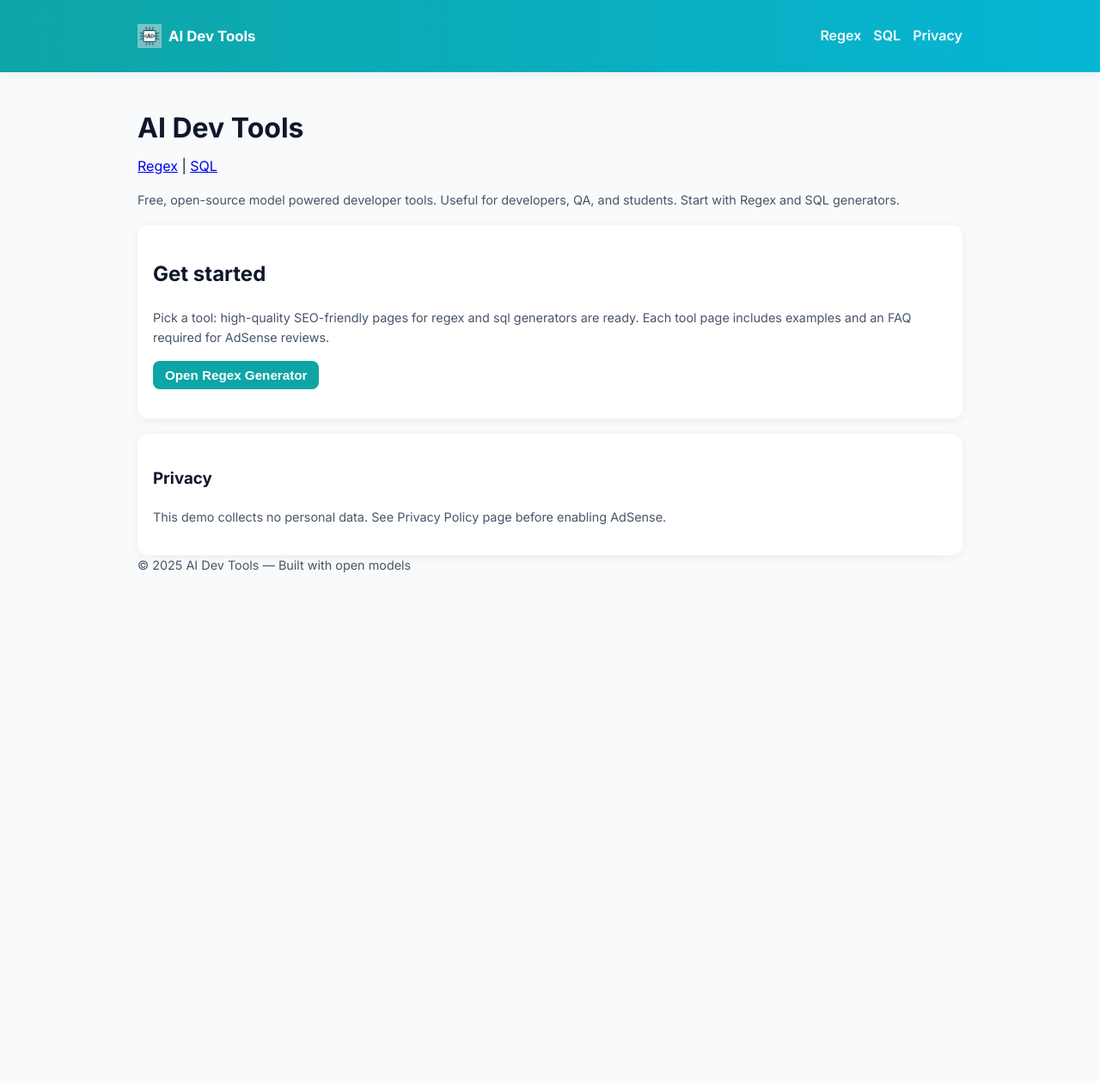
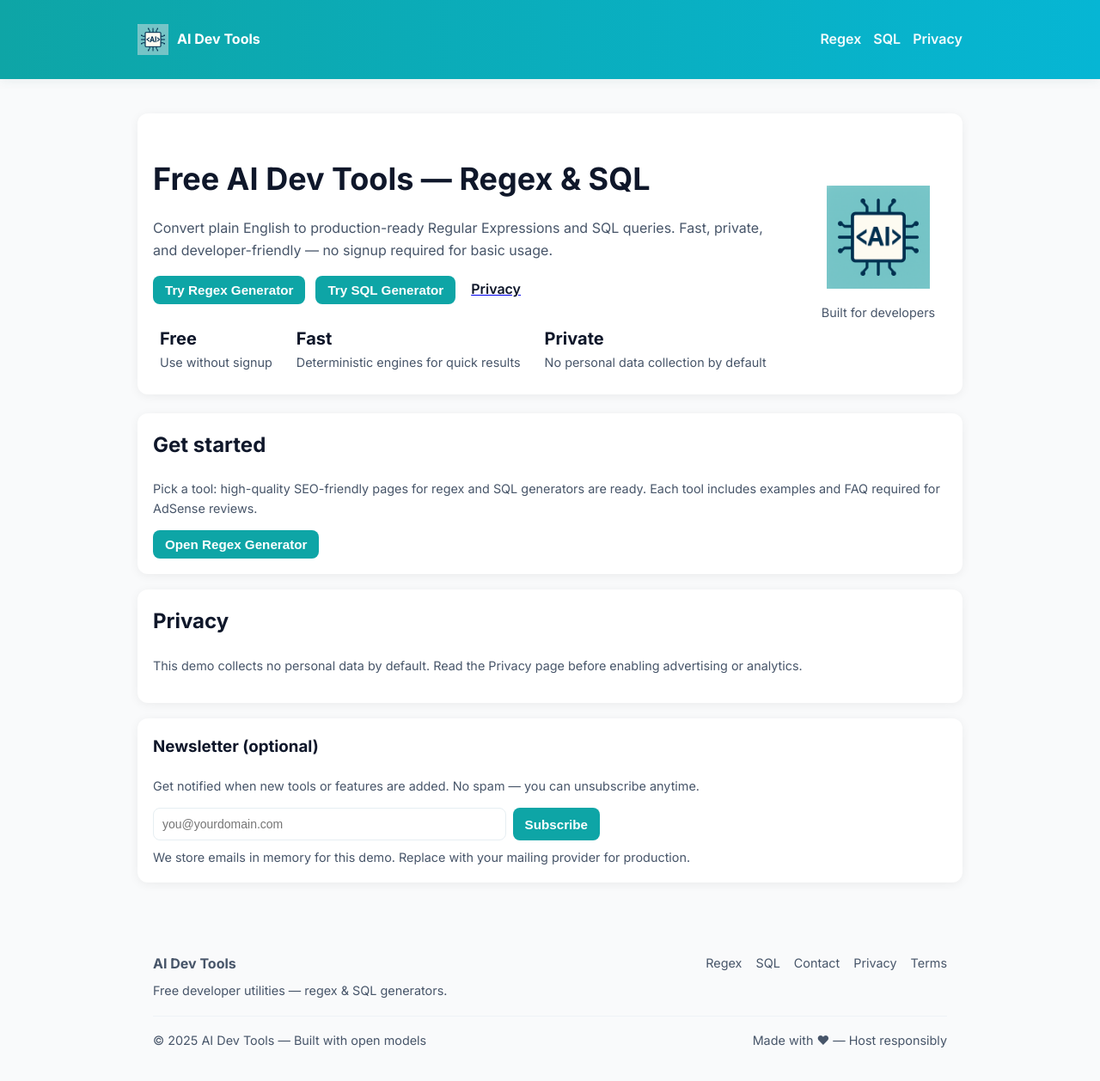
Before and after one commit to rampandu/ai-tools, a Next.js app: page / in a window 1280 px wide. Shown: the top 1258 px of the page at 86% size. Before the commit the page ends 800 px from the top, so only its background shows below. Built offline with nearby package versions, Linux system fonts and the light colour scheme; no server answers.

Commit message:
Fix alignments and add navigation bar

```diff
--- /dev/null
+++ b/components/Footer.js
@@ -0,0 +1,29 @@
+// components/Footer.js
+import Link from 'next/link';
+
+export default function Footer() {
+  return (
+    <footer style={{ marginTop: 36, padding: '28px 0', color: '#475569' }}>
+      <div className="container">
+        <div style={{ display: 'flex', justifyContent: 'space-between', alignItems: 'flex-start', gap: 16, flexWrap: 'wrap' }}>
+          <div>
+            <div style={{ fontWeight: 700 }}>AI Dev Tools</div>
+            <div className="small" style={{ marginTop: 6 }}>Free developer utilities — regex & SQL generators.</div>
+          </div>
+          <div style={{ display: 'flex', gap: 16, alignItems: 'center' }}>
+            <Link href="/regex-generator" className="small">Regex</Link>
+            <Link href="/sql-generator" className="small">SQL</Link>
+            <Link href="/contact" className="small">Contact</Link>
+            <Link href="/privacy" className="small">Privacy</Link>
+            <Link href="/terms" className="small">Terms</Link>
+          </div>
+        </div>
+
+        <div style={{ marginTop: 18, borderTop: '1px solid #eef2f6', paddingTop: 16, display: 'flex', justifyContent: 'space-between', alignItems: 'center', gap: 12, flexWrap: 'wrap' }}>
+          <div className="small">© {new Date().getFullYear()} AI Dev Tools — Built with open models</div>
+          <div className="small">Made with ♥ — Host responsibly</div>
+        </div>
+      </div>
+    </footer>
+  );
+}
--- /dev/null
+++ b/components/Hero.js
@@ -0,0 +1,45 @@
+// components/Hero.js
+import Link from 'next/link';
+import Image from 'next/image';
+
+export default function Hero() {
+  return (
+    <section className="hero card" style={{ display: 'flex', gap: 24, alignItems: 'center', flexWrap: 'wrap' }}>
+      <div style={{ flex: '1 1 420px' }}>
+        <h1 style={{ fontSize: '2.25rem', marginBottom: 8 }}>Free AI Dev Tools — Regex & SQL</h1>
+        <p className="small" style={{ fontSize: '1rem', marginBottom: 16 }}>
+          Convert plain English to production-ready Regular Expressions and SQL queries.
+          Fast, private, and developer-friendly — no signup required for basic usage.
+        </p>
+
+        <div style={{ display: 'flex', gap: 12, flexWrap: 'wrap', marginBottom: 16 }}>
+          <Link href="/regex-generator"><button>Try Regex Generator</button></Link>
+          <Link href="/sql-generator"><button>Try SQL Generator</button></Link>
+          <Link href="/privacy" style={{ alignSelf: 'center', marginLeft: 6 }}>
+            <span style={{ color: '#0f172a', fontWeight: 600 }}>Privacy</span>
+          </Link>
+        </div>
+
+        <div style={{ display: 'flex', gap: 12, flexWrap: 'wrap' }}>
+          <div style={{ padding: 8 }}>
+            <div style={{ fontSize: 20, fontWeight: 700 }}>Free</div>
+            <div className="small">Use without signup</div>
+          </div>
+          <div style={{ padding: 8 }}>
+            <div style={{ fontSize: 20, fontWeight: 700 }}>Fast</div>
+            <div className="small">Deterministic engines for quick results</div>
+          </div>
+          <div style={{ padding: 8 }}>
+            <div style={{ fontSize: 20, fontWeight: 700 }}>Private</div>
+            <div className="small">No personal data collection by default</div>
+          </div>
+        </div>
+      </div>
+
+      <div style={{ width: 160, textAlign: 'center', flexShrink: 0 }}>
+        <Image src="/logo.png" alt="AI Dev Tools" width={120} height={120} />
+        <div className="small" style={{ marginTop: 8 }}>Built for developers</div>
+      </div>
+    </section>
+  );
+}
--- a/components/Navbar.js
+++ b/components/Navbar.js
@@ -1,3 +1,4 @@
+// components/Navbar.js
 import Link from 'next/link';
 import Image from 'next/image';
 
@@ -5,10 +6,12 @@ export default function Navbar() {
   return (
     <header className="topnav">
       <div className="nav-inner container">
-        <Link href="/" className="brand" style={{ display: 'flex', alignItems: 'center', gap: 8 }}>
-          <Image src="/logo.png" alt="AI Dev Tools Logo" width={28} height={28} />
-          <strong>AI Dev Tools</strong>
+        <Link href="/" className="brand" style={{ display: 'flex', alignItems: 'center', gap: 10, textDecoration: 'none' }}>
+          {/* use the png in /public */}
+          <Image src="/logo.png" alt="AI Dev Tools" width={36} height={36} />
+          <span style={{ color: 'white', fontWeight: 700 }}>AI Dev Tools</span>
         </Link>
+
         <nav className="nav-links" aria-label="Main navigation">
           <Link href="/regex-generator">Regex</Link>
           <Link href="/sql-generator">SQL</Link>
--- /dev/null
+++ b/pages/api/subscribe.js
@@ -0,0 +1,23 @@
+// pages/api/subscribe.js
+let subscribers = []; // in-memory store — replace with DB in production
+
+export default function handler(req, res) {
+  if (req.method !== 'POST') return res.status(405).end('Method Not Allowed');
+
+  try {
+    const { email } = req.body || {};
+    if (!email || typeof email !== 'string') return res.status(400).json({ error: 'invalid_email' });
+
+    const clean = email.trim().toLowerCase();
+    // basic validation
+    const ok = /^[^\s@]+@[^\s@]+\.[^\s@]+$/.test(clean);
+    if (!ok) return res.status(400).json({ error: 'invalid_email' });
+
+    if (!subscribers.includes(clean)) subscribers.push(clean);
+    // For demo: return current count
+    return res.status(200).json({ ok: true, count: subscribers.length });
+  } catch (err) {
+    console.error('subscribe error', err);
+    return res.status(500).json({ error: 'server_error' });
+  }
+}
--- a/pages/index.js
+++ b/pages/index.js
@@ -1,38 +1,84 @@
+// pages/index.js
 import Head from 'next/head';
+import Hero from '../components/Hero';
+import Footer from '../components/Footer';
 import Link from 'next/link';
 
-export default function Home(){
+const ORG_JSONLD = {
+  "@context": "https://schema.org",
+  "@type": "Organization",
+  "name": "AI Dev Tools",
+  "url": process.env.NEXT_PUBLIC_SITE_URL || "http://localhost:3000",
+  "logo": `${process.env.NEXT_PUBLIC_SITE_URL || "http://localhost:3000"}/logo.png`,
+  "sameAs": []
+};
+
+export default function Home() {
+  const siteUrl = process.env.NEXT_PUBLIC_SITE_URL || 'http://localhost:3000';
   return (
-    <div className="container">
+    <>
       <Head>
-        <title>AI Dev Tools — Regex & SQL Generator (Free)</title>
-        <meta name="description" content="Free AI-powered Regex Generator and SQL Query Generator. Convert plain English to regex or SQL instantly. No signup." />
-        <meta name="robots" content="index,follow" />
-        <link rel="canonical" href={process.env.NEXT_PUBLIC_SITE_URL || 'http://localhost:3000'} />
+        <title>AI Dev Tools — Free Regex & SQL Generators</title>
+        <meta name="description" content="Free developer tools: convert plain English to regular expressions and SQL queries. Fast, private, and ad-friendly." />
+        <meta name="keywords" content="regex generator, sql generator, developer tools" />
+        <link rel="canonical" href={siteUrl} />
+        <meta property="og:title" content="AI Dev Tools — Regex & SQL Generator" />
+        <meta property="og:description" content="Free developer tools: convert plain English to regular expressions and SQL queries." />
+        <meta property="og:image" content={`${siteUrl}/logo.png`} />
+        <script type="application/ld+json" dangerouslySetInnerHTML={{ __html: JSON.stringify(ORG_JSONLD) }} />
       </Head>
 
-      <div className="header">
-        <h1>AI Dev Tools</h1>
-        <nav>
-          <Link href="/regex-generator">Regex</Link> {' | '}
-          <Link href="/sql-generator">SQL</Link>
-        </nav>
-      </div>
+      <main className="container" style={{ paddingTop: 22 }}>
+        <Hero />
 
-      <p className="small">Free, open-source model powered developer tools. Useful for developers, QA, and students. Start with Regex and SQL generators.</p>
+        <section className="card" style={{ marginTop: 22 }}>
+          <h2>Get started</h2>
+          <p className="small">Pick a tool: high-quality SEO-friendly pages for regex and SQL generators are ready. Each tool includes examples and FAQ required for AdSense reviews.</p>
+          <div style={{ marginTop: 12 }}>
+            <Link href="/regex-generator"><button>Open Regex Generator</button></Link>
+          </div>
+        </section>
 
-      <div className="card">
-        <h2>Get started</h2>
-        <p className="small">Pick a tool: high-quality SEO-friendly pages for regex and sql generators are ready. Each tool page includes examples and an FAQ required for AdSense reviews.</p>
-        <p><Link href="/regex-generator"><button>Open Regex Generator</button></Link></p>
-      </div>
+        <section className="card" style={{ marginTop: 18 }}>
+          <h2>Privacy</h2>
+          <p className="small">This demo collects no personal data by default. Read the Privacy page before enabling advertising or analytics.</p>
+        </section>
 
-      <div className="card">
-        <h3>Privacy</h3>
-        <p className="small">This demo collects no personal data. See Privacy Policy page before enabling AdSense.</p>
-      </div>
+        <section style={{ marginTop: 18 }}>
+          <div className="card">
+            <h3>Newsletter (optional)</h3>
+            <p className="small">Get notified when new tools or features are added. No spam — you can unsubscribe anytime.</p>
 
-      <footer className="small">© {new Date().getFullYear()} AI Dev Tools — Built with open models</footer>
-    </div>
+            <form id="subscribeForm" onSubmit={async (e) => {
+              e.preventDefault();
+              const form = e.currentTarget;
+              const email = form.email.value;
+              try {
+                const res = await fetch('/api/subscribe', {
+                  method: 'POST',
+                  headers: { 'Content-Type': 'application/json' },
+                  body: JSON.stringify({ email })
+                });
+                const j = await res.json();
+                if (!res.ok) throw j;
+                alert('Thanks — you are subscribed (demo).');
+                form.reset();
+              } catch (err) {
+                console.error(err);
+                alert('Subscription failed. Try again later.');
+              }
+            }}>
+              <div style={{ display: 'flex', gap: 8, maxWidth: 520 }}>
+                <input name="email" type="email" placeholder="you@yourdomain.com" required />
+                <button type="submit">Subscribe</button>
+              </div>
+              <div className="small" style={{ marginTop: 8 }}>We store emails in memory for this demo. Replace with your mailing provider for production.</div>
+            </form>
+          </div>
+        </section>
+
+        <Footer />
+      </main>
+    </>
   );
 }
--- a/styles/globals.css
+++ b/styles/globals.css
@@ -130,3 +130,26 @@ code { background: #eef2f7; padding: 2px 6px; border-radius: 6px; font-size: 0.9
   .nav-links { display: flex; gap: 8px; flex-wrap: wrap; }
   .header h1 { font-size: 1.5rem; text-align: left; }
 }
+
+/* Homepage hero/feature styles */
+.hero { display:flex; gap:24px; align-items:center; flex-wrap:wrap; }
+.hero .small { color:#475569; }
+
+/* Newsletter form tweaks */
+#subscribeForm input[type="email"] {
+  padding: 10px;
+  border-radius: 8px;
+  border: 1px solid #e6eef2;
+  width: 100%;
+  font-size: 14px;
+}
+#subscribeForm button { padding: 10px 14px; }
+
+/* Feature card minor spacing */
+.card h2, .card h3 { margin-top: 0; }
+
+/* Testimonials / trust (placeholder) */
+.testimonials { display:flex; gap:12px; flex-wrap:wrap; }
+
+/* Footer small adjustments */
+footer a { color: #0f172a; text-decoration: none; }
```
Also changed, not shown: pages/contact.js (added, +38 -0 lines), pages/terms.js (added, +34 -0 lines).
